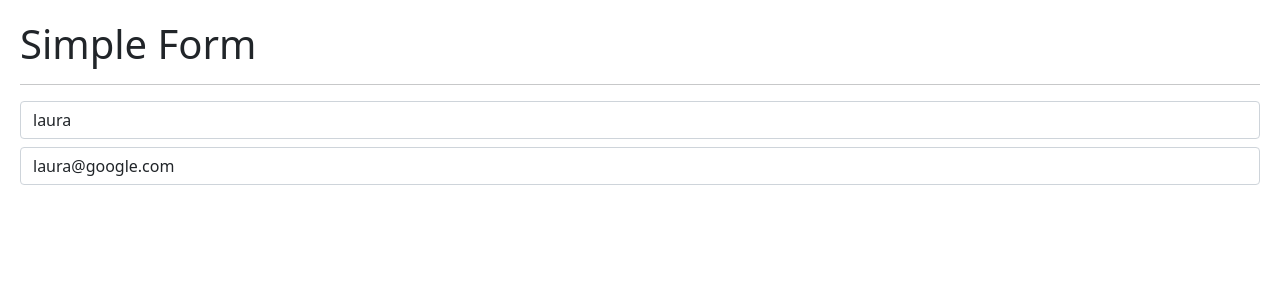
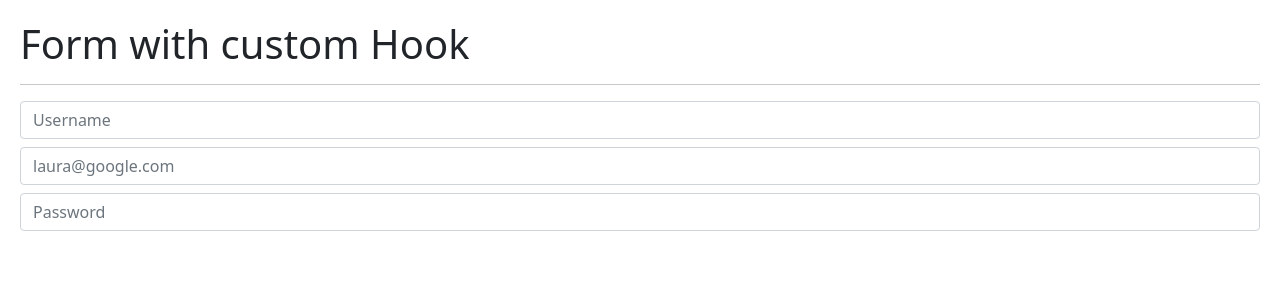
Before and after one commit to lauraportillo/hook-app, a React (Create React App) app: page / in a window 1280 px wide. Shown: the top 300 px of the page. Built offline with nearby package versions, Linux system fonts and the light colour scheme; the HTML template or start-up script is replaced by a standard one.

Commit message:
add custom hook useForm

```diff
--- /dev/null
+++ b/src/02-useEffect/FormWithCustomHook.js
@@ -0,0 +1,54 @@
+//React
+import { useForm } from "../hooks/useForm";
+//Components
+
+
+const FormWithCustomHook = () => {
+
+    const { formState, handleInput, username, email, password } = useForm({
+        username: '',
+        email: '',
+        password: ''
+    });
+
+    // const { username, email, password } = formState;
+
+
+    return (
+        <>
+            <h1>Form with custom Hook</h1>
+            <hr />
+
+            <input
+                type="text"
+                className="form-control"
+                placeholder="Username"
+                name="username"
+                value={username}
+                onChange={handleInput}
+            />
+
+            <input
+                type="email"
+                className="form-control mt-2"
+                placeholder="laura@google.com"
+                name="email"
+                value={email}
+                onChange={handleInput}
+            />
+
+            <input
+                type="password"
+                className="form-control mt-2"
+                placeholder="Password"
+                name="password"
+                value={password}
+                onChange={handleInput}
+            />
+
+        </>
+
+    )
+}
+
+export default FormWithCustomHook;
--- a/src/App.js
+++ b/src/App.js
@@ -3,7 +3,8 @@
 //Components
 // import CounterApp from './01-useState/CounterApp';
 // import CounterWithCustomHook from './01-useState/CounterWithCustomHook';
-import SimpleForm from './02-useEffect/SimpleForm';
+// import SimpleForm from './02-useEffect/SimpleForm';
+import FormWithCustomHook from './02-useEffect/FormWithCustomHook';
 //Style
 import './stylesheets/App.css';
 
@@ -11,9 +12,10 @@
   return (
     <>
       {/* <h1>HooksApp</h1> */}
-      {/* <CounterApp />
-      <CounterWithCustomHook /> */}
-      <SimpleForm />
+      {/* <CounterApp /> */}
+      {/* <CounterWithCustomHook /> */}
+      {/* <SimpleForm /> */}
+      <FormWithCustomHook />
     </>
 
   )
--- /dev/null
+++ b/src/hooks/useForm.js
@@ -0,0 +1,22 @@
+import { useState } from "react"
+
+
+export const useForm = (initialForm = {}) => {
+
+    const [formState, setFormState] = useState(initialForm)
+
+    const handleInput = ({ target }) => {
+        const { name, value } = target;
+        setFormState({
+            ...formState,
+            [name]: value
+        })
+    }
+
+    return {
+        ...formState,
+        formState,
+        handleInput
+    }
+
+}
```
